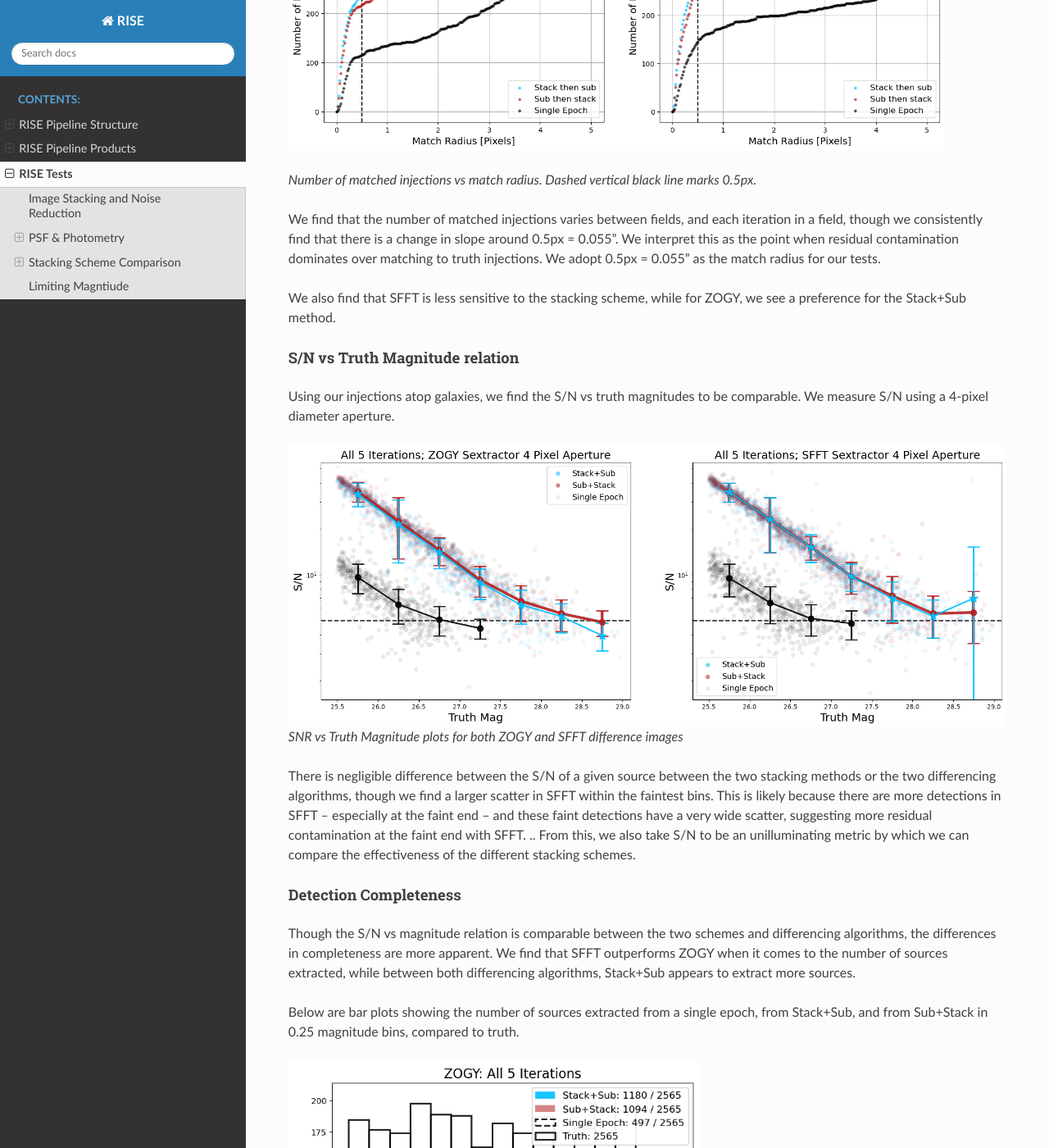
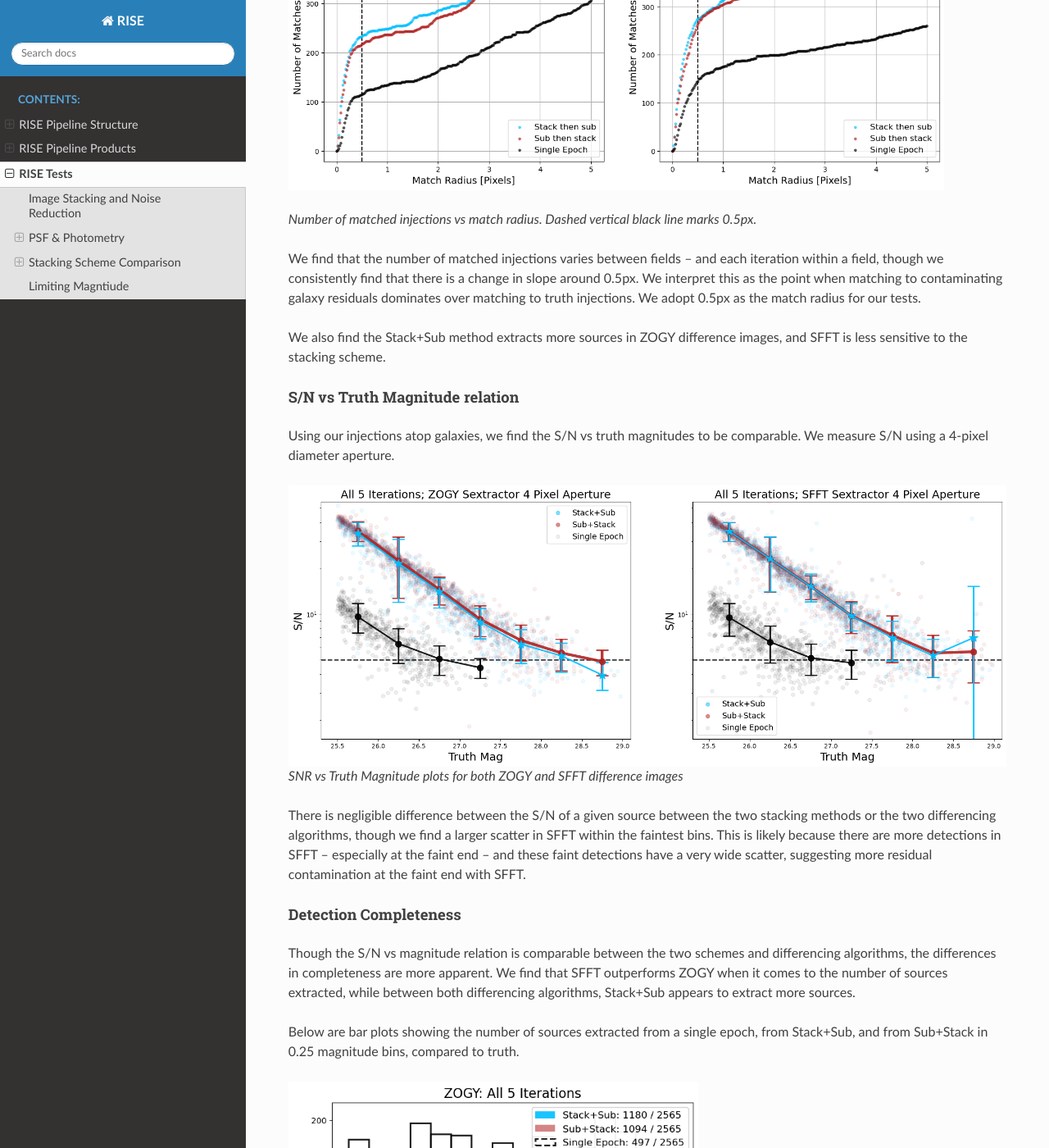
Before and after one commit to joseph-santana/RISE-docs, a Sphinx documentation site: the page built from source/tests.rst, in a window 1280 px wide and 1400 px high, scrolled down 6375 px. Shown: the whole window at 82% size. Built offline with Sphinx 7.4.7 and the Read the Docs theme 3.1.0, drawn with Linux system fonts in a browser that asks for light colours; some of the changed text lies outside the part shown.

Commit message:
Update stacking scheme tests

```diff
--- a/source/tests.rst
+++ b/source/tests.rst
@@ -70,6 +70,8 @@
 Background Noise
 ^^^^^^^^^^^^^^^^
 
+We take a star-free, 150pixel by 150pixel cutout in the central region of an epoch,
+and compare the standard deviation of this region across the difference images produced by varying stacking schemes and differencing algorithms.
 We find differences in background noise between the stacking schemes and the differencing algorithms to be negligible.
 The difference in background noise between the most and least noisy image is <1.5%.
 
@@ -100,12 +102,12 @@
 .. |diff_image_injections| image:: /images/cropped_diff_image_galaxy_injections.png
    :width: 500
 
-For reference, after all cuts, a single field in filter F184 had 513 full-coverage galaxies. To improve statistics on our measurements, we iterated over each field 5 times,
+After all cuts, a single field in filter F184 had 513 full-coverage galaxies. To improve statistics on our measurements, we iterated over each field 5 times,
 and used 3 fields per filter. This takes the test of our first filter (F184) from 513 injections to  ~7,700.
 
 For injection positions, we used randomly choosen offset radii between 1.5px = .165" and 10px = 1.1" from the galaxy centroid position as defined in the truth catalog.
 
-We then ran Source Extractor (SExtractor) on the differenced images with these injections, using a 1.5σ threshold across 3 adjacent pixels. We then matched the SExtractor
+We then ran Source Extractor (SExtractor) on the differenced images with injections, using a 1.5σ threshold across 3 adjacent pixels. We then matched the SExtractor
 catalogs to the injection truth positions. To determine a matching radius between SExtractor coordinates and truth coordinates, we took a look at how the number of sources extracted
 varied as a function of matching radius. Below are 3 examples of our match radius findings.
 
@@ -126,11 +128,11 @@
 .. |match_vs_rad_ex3| image:: /images/match_vs_rad_iter5.png
    :width: 800
 
-We find that the number of matched injections varies between fields, and each iteration in a field, though we consistently find that there is a change in slope around 0.5px = 0.055".
-We interpret this as the point when residual contamination dominates over matching to truth injections.
-We adopt 0.5px = 0.055" as the match radius for our tests.
+We find that the number of matched injections varies between fields -- and each iteration within a field, though we consistently find that there is a change in slope around 0.5px.
+We interpret this as the point when matching to contaminating galaxy residuals dominates over matching to truth injections.
+We adopt 0.5px as the match radius for our tests.
 
-We also find that SFFT is less sensitive to the stacking scheme, while for ZOGY, we see a preference for the Stack+Sub method.
+We also find the Stack+Sub method extracts more sources in ZOGY difference images, and SFFT is less sensitive to the stacking scheme.
 
 S/N vs Truth Magnitude relation
 ^^^^^^^^^^^^^^^^^^^^^^^^^^^^^^^
@@ -145,6 +147,7 @@
 
 There is negligible difference between the S/N of a given source between the two stacking methods or the two differencing algorithms, though we find a larger scatter in SFFT within the faintest bins.
 This is likely because there are more detections in SFFT -- especially at the faint end -- and these faint detections have a very wide scatter, suggesting more residual contamination at the faint end with SFFT.
+
 .. From this, we also take S/N to be an unilluminating metric by which we can compare the effectiveness of the different stacking schemes.
 
 Detection Completeness
```
Also changed, not shown: other parts of source/tests.rst (+2 -2 lines).
